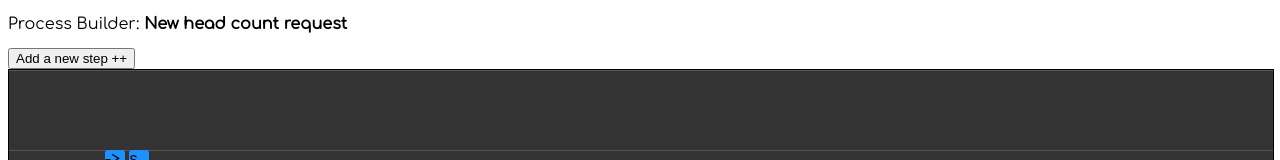
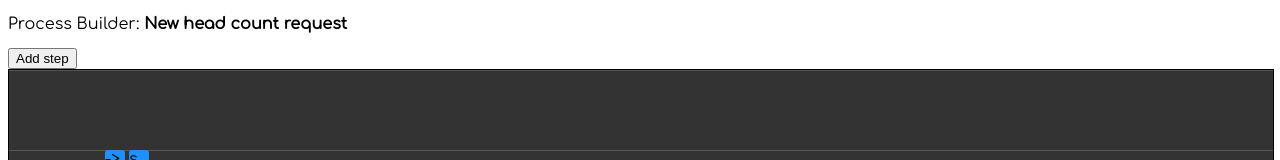
Before and after one commit to alperenbelgic/bpmist, an Angular app: page / in a window 1280 px wide. Shown: the top 160 px of the page. Built offline with nearby package versions, Linux system fonts and the light colour scheme.

Commit message:
test ci push

```diff
--- a/src/app/process-designer/process-designer.component.html
+++ b/src/app/process-designer/process-designer.component.html
@@ -3,7 +3,7 @@
     Process Builder: <b>New head count request</b>
   </div>
   <button (click)="addItem()">
-    Add a new step ++
+    Add step
     <!-- state event state
         state decision state
         state event action state
```
